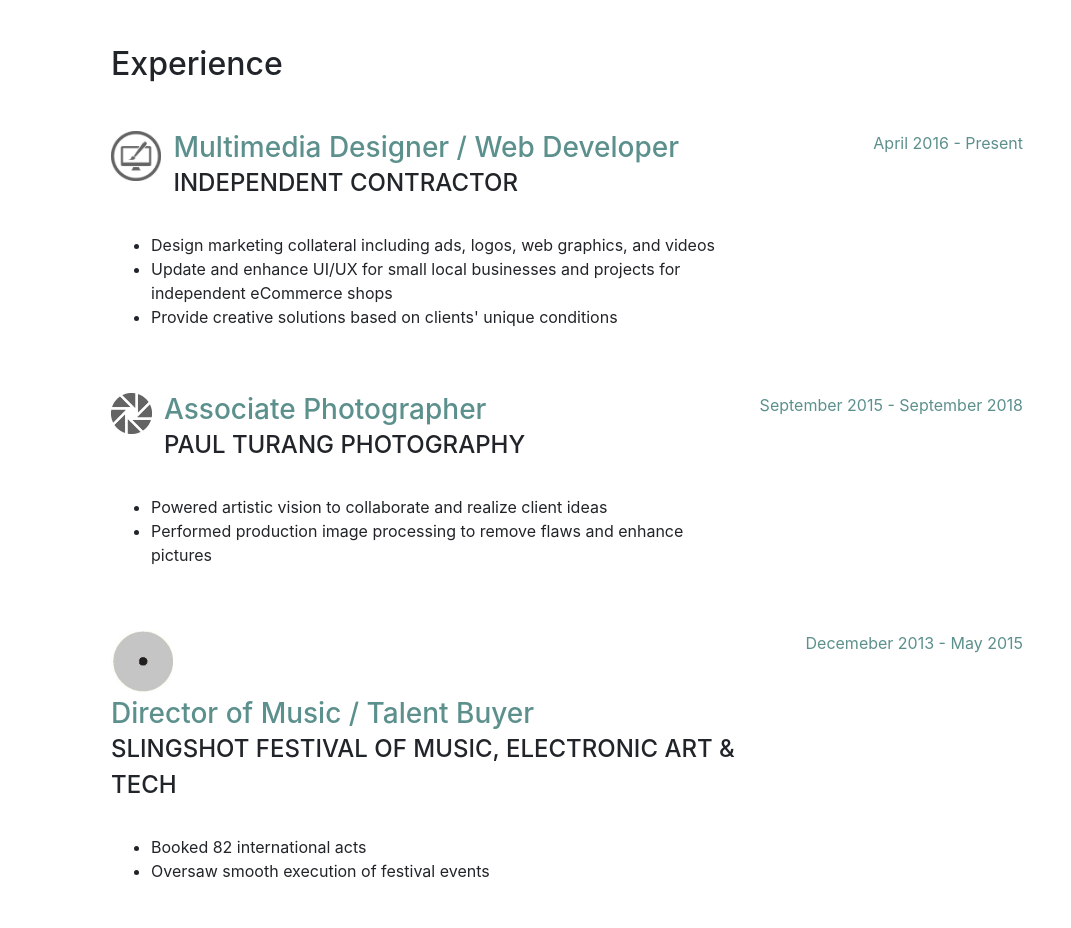
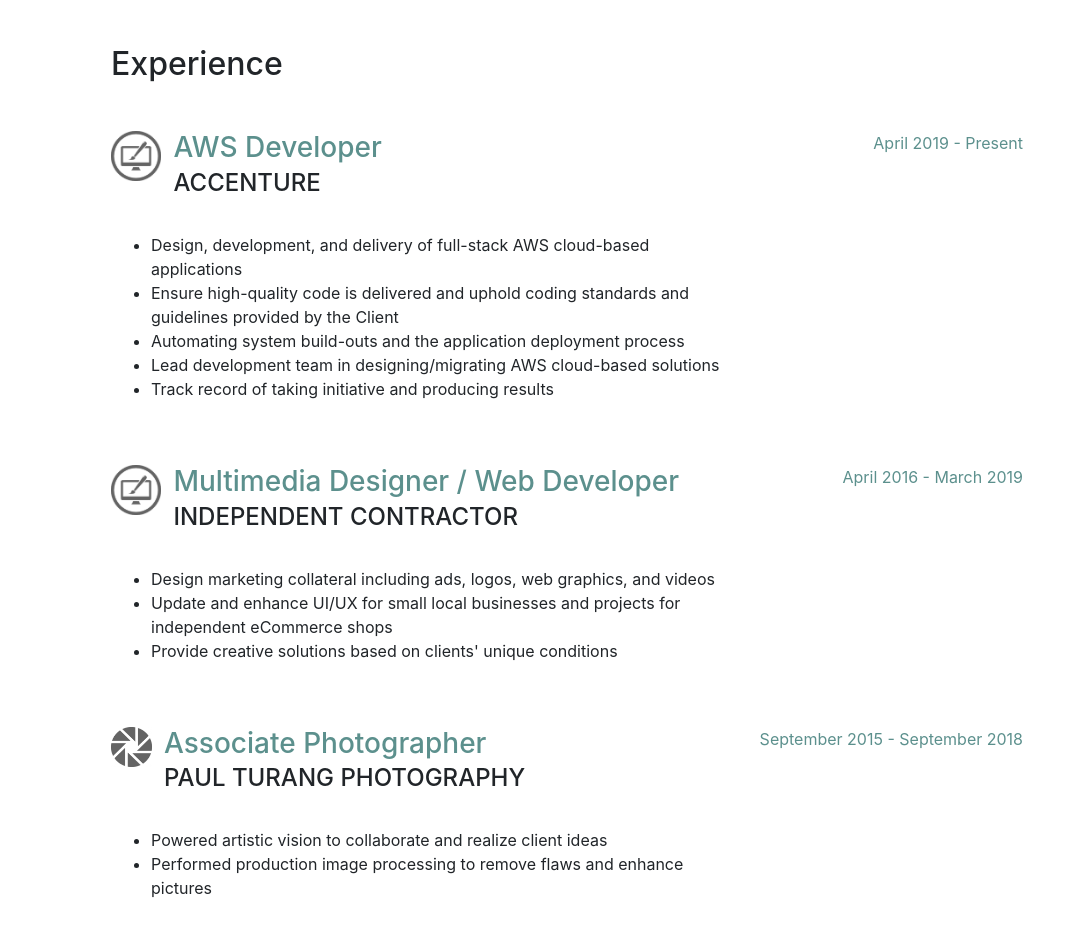
Before and after one commit to MichaelTWright/michaeltwright.github.io, a website with bundled scripts: page index.html in a window 1280 px wide. Shown: the part 804-1732 px from the top of the page, without its empty margins (209-1280 px from the left). Built offline with nearby package versions, Linux system fonts and the light colour scheme; a web font is replaced by a local one.

Commit message:
Adding Experience

```diff
--- a/index.html
+++ b/index.html
@@ -106,6 +106,30 @@
                     <img class="img-fluid img-profile mx-auto mb-1" src="img/mm.png" alt="">
                 </div>
                 <div class="mb-3 d-inline-block">
+                  <h3 class="mb-0 d-inline-block text-primary2">AWS Developer</h3>
+                  <div class="subheading mb-3">Accenture</div>
+
+                </div>
+                <ul>
+                    <li>Design, development, and delivery of full-stack AWS cloud-based applications</li>
+                    <li>Ensure high-quality code is delivered and uphold coding standards and guidelines provided by the Client</li>
+                    <li>Automating system build-outs and the application deployment process</li>
+                    <li>Lead development team in designing/migrating AWS cloud-based solutions</li>
+                    <li>Track record of taking initiative and producing results</li>
+                </ul>
+
+            </div>
+            <div class="resume-date text-md-right">
+              <span class="text-primary2">April 2019 - Present</span>
+            </div>
+          </div>
+
+          <div class="resume-item d-flex flex-column flex-md-row mb-5">
+            <div class="resume-content mr-auto">
+                <div class="h-auto d-inline-block mr-2" style="width: 8%; vertical-align: top;">
+                    <img class="img-fluid img-profile mx-auto mb-1" src="img/mm.png" alt="">
+                </div>
+                <div class="mb-3 d-inline-block">
                   <h3 class="mb-0 d-inline-block text-primary2">Multimedia Designer / Web Developer</h3>
                   <div class="subheading mb-3">Independent Contractor</div>
 
@@ -118,7 +142,7 @@
 
             </div>
             <div class="resume-date text-md-right">
-              <span class="text-primary2">April 2016 - Present</span>
+              <span class="text-primary2">April 2016 - March 2019</span>
             </div>
           </div>
 
@@ -141,7 +165,6 @@
               <span class="text-primary2">September 2015 - September 2018</span>
             </div>
           </div>
-
 
           <div class="resume-item d-flex flex-column flex-md-row mb-5">
             <div class="resume-content mr-auto">
```
